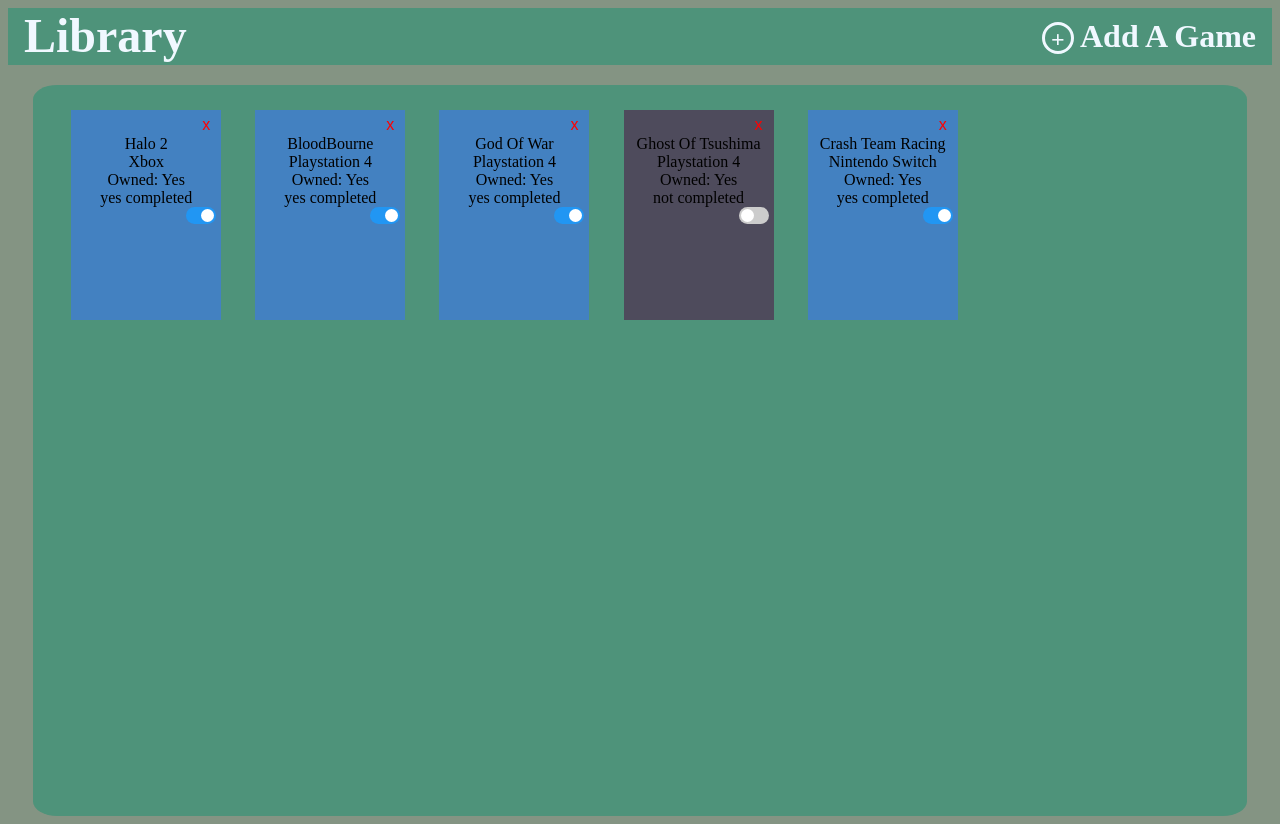
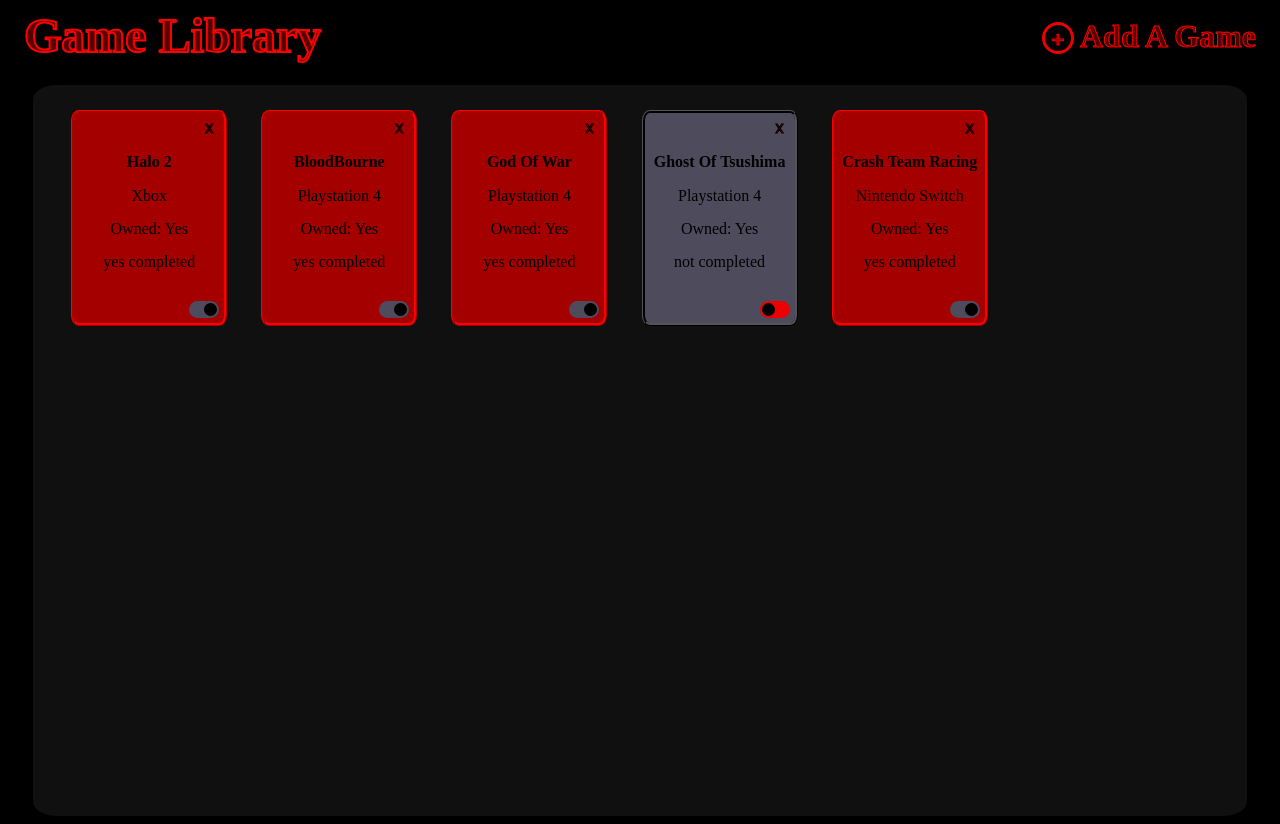
Before and after one commit to timjacksonm/Library, a plain HTML site: page index.html in a window 1280 px wide. Drawn offline with Linux system fonts and the light colour scheme.

Commit message:
updated css styling to be similar to a virtual boy.

```diff
--- a/index.html
+++ b/index.html
@@ -9,7 +9,7 @@
 </head>
 <body>
     <ul>
-        <li id='titleText' class='fontStyles'>Library</li>
+        <li id='titleText' class='fontStyles'>Game Library</li>
         <li id='addBook' class='fontStyles'>
             <button class='button fontStyles'>+</button>
             Add A Game
--- a/script.js
+++ b/script.js
@@ -29,7 +29,7 @@
       createDiv.textContent = 'x'
       let createTitle = createBox.appendChild(document.createElement('li'));
       createTitle.textContent = myLibrary[i].title;
-      createTitle.setAttribute('class', 'gameTitle');
+      createTitle.setAttribute('class', 'gameTitle, cardStyle');
       let createPlatform = createBox.appendChild(document.createElement('li'));
       createPlatform.textContent = myLibrary[i].platform;
       let createOwned = createBox.appendChild(document.createElement('li'));
@@ -46,10 +46,12 @@
 
     if (myLibrary[i].completed == ' yes completed') {
           createCheckbox.checked = true;
-          createBox.style.backgroundColor = '#4381c1';
+          createBox.style.backgroundColor = '#a40000';
+          createBox.style.borderColor = '#ff0000';
       }else {
         createCheckbox.checked = false;
         createBox.style.backgroundColor = '#4e4b5c';
+        createBox.style.borderColor = '#000000';
       }
 
       let createSlider = createSwitch.appendChild(document.createElement('span'));
@@ -71,11 +73,13 @@
     let num = selectElementParent.children[0].id;
 
     if (document.getElementById(event.target.id).checked) {
-        selectElementParent.style.backgroundColor = '#4381c1';
+        selectElementParent.style.backgroundColor = '#a40000';
+        selectElementParent.style.borderColor = '#ff0000'
         selectElementParent.children[4].textContent = ' yes completed';
         myLibrary[num].owned = " yes completed";
     } else {
         selectElementParent.style.backgroundColor = '#4e4B5c';
+        selectElementParent.style.borderColor = '#000000';
         selectElementParent.children[4].textContent = ' not completed';
         myLibrary[num].owned = " not completed";
     }
@@ -232,6 +236,7 @@
 }
 const addAGame = document.querySelector('.button');
 addAGame.addEventListener('click', () => { openForm(), disableToggleAddAGame()})
+
 addGameToLibrary(new game('Halo 2', ' Xbox', ' Owned: Yes', ' yes completed'));
 addGameToLibrary(new game('BloodBourne', ' Playstation 4', ' Owned: Yes', ' yes completed'));
 addGameToLibrary(new game('God Of War', ' Playstation 4', ' Owned: Yes', ' yes completed'));
--- a/styles.css
+++ b/styles.css
@@ -3,14 +3,13 @@
   flex-direction: column;
   align-items: center;
   gap: 20px;
-  background-color: #849483;
+  background-color: #000000;
 }
 ul {
   list-style-type: none;
   margin: 0;
   padding: 0;
   width: 100%;
-  background-color: #4e937a;
 }
 li {
   display: inline;
@@ -18,6 +17,10 @@
 #titleText {
   font-size: 6vh;
   padding: 0px 16px;
+  -webkit-text-stroke-width: 2px;
+  -webkit-text-stroke-color: #ff0000;
+  -webkit-text-stroke-width: 2px;
+  color: #550000;
 }
 #addBook {
   float: right;
@@ -31,20 +34,32 @@
   height: 85vh;
   gap: 3%;
   padding: 2% 3% 2% 3%;
-  background-color: #4e937a;
+  background-color: #101010;
   border-radius: 2%;
   flex-wrap: wrap;
 }
 #child {
+  display: grid;
+  grid-column: 1fr;
+  grid-row: repeat(6, 1fr);
+  text-align: center;
   width: 140px;
   height: 200px;
   padding: 5px 5px 5px 5px;
-  display: flex;
-  flex-direction: column;
-  text-align: center;
+  border-style: ridge;
+  border-color: #181f1c;
+  border-radius: 5%;
 }
 .fontStyles {
   color: aliceblue;
+  text-align: center;
+  font-family: serif;
+  font-weight: bold;
+  -webkit-text-stroke-color: #ff0000;
+  -webkit-text-stroke-width: 1px;
+  color: #550000;
+}
+.cardStyle {
   text-align: center;
   font-family: serif;
   font-weight: bold;
@@ -52,15 +67,15 @@
 .button {
   font-size: 3vh;
   background: none;
-  border: aliceblue;
+  border: #ef0000;
   border-style: solid;
   border-radius: 50%;
   height: 4vh;
   width: 4vh;
 }
 .button:hover {
-  color: #181f1c;
-  border: #181f1c;
+  color: #ffffff;
+  border: #ffffff;
   border-style: solid;
 }
 #formContainer {
@@ -83,16 +98,23 @@
   padding: 0px 15px;
 }
 .deleteButton {
+  justify-self: right;
   width: 20px;
   height: 20px;
-  align-self: flex-end;
   padding: 0;
   margin: 0;
   background: none;
   border: none;
-  color: red;
   font-size: 2vh;
   cursor: pointer;
+  -webkit-text-stroke-color: #000000;
+  -webkit-text-stroke-width: 1px;
+  color: #ff0000;
+}
+.deleteButton:hover {
+  color: #ffffff;
+  -webkit-text-stroke-color: #ff0000;
+  -webkit-text-stroke-width: 1px;
 }
 .gameitle {
   padding: 15px 0px 0px 0px;
@@ -104,6 +126,7 @@
   width: 30px;
   height: 17px;
   align-self: flex-end;
+  justify-self: right;
 }
 
 /* Hide default HTML checkbox */
@@ -121,7 +144,7 @@
   left: 0;
   right: 0;
   bottom: 0;
-  background-color: #ccc;
+  background-color: #ef0000;
   -webkit-transition: 0.4s;
   transition: 0.4s;
   border-radius: 17px;
@@ -134,18 +157,18 @@
   width: 13px;
   left: 2px;
   bottom: 2px;
-  background-color: white;
+  background-color: #000000;
   -webkit-transition: 0.4s;
   transition: 0.4s;
   border-radius: 50%;
 }
 
 input:checked + .slider {
-  background-color: #2196f3;
+  background-color: #4e4b5c;
 }
 
 input:focus + .slider {
-  box-shadow: 0 0 1px #2196f3;
+  box-shadow: 0 0 1px #4e4b5c;
 }
 
 input:checked + .slider:before {
```
